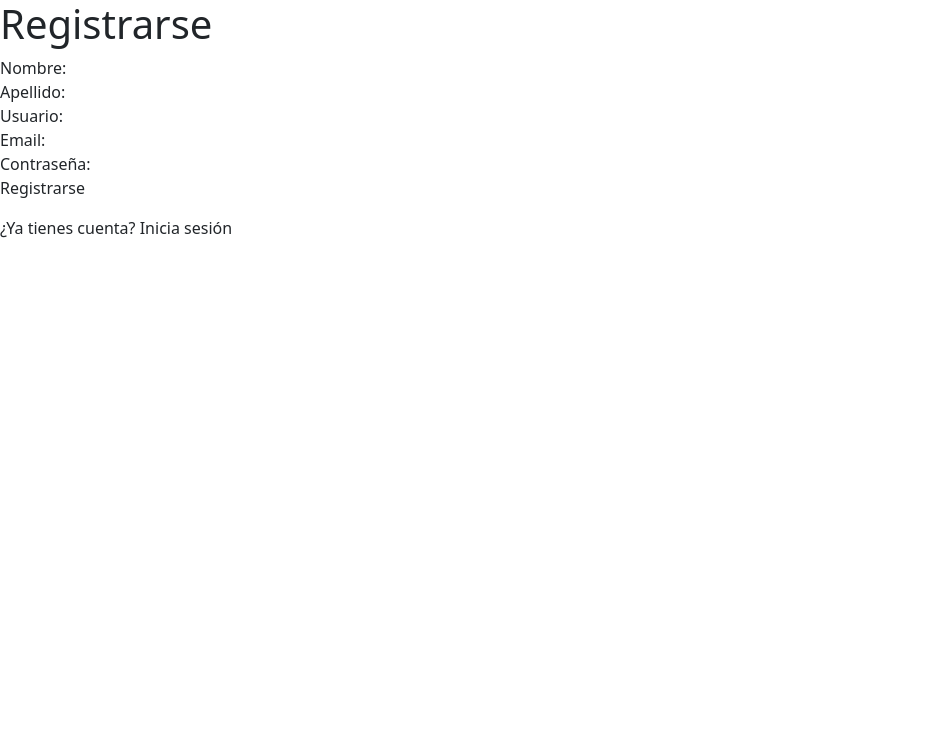
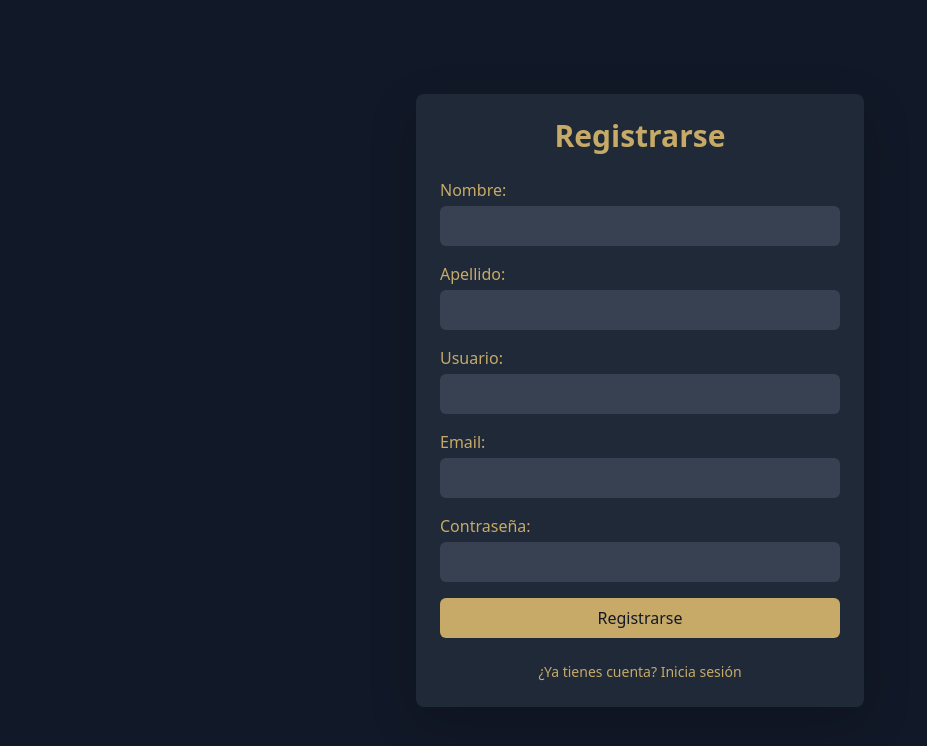
Before and after one commit to Alvaro-IGJU/navi_market_api_front, a React (Create React App) app: page /auth in a window 1280 px wide. Both pictures are taken after a click on the button "¿No tienes cuenta? Regístrate". Shown: the top 746 px of the page, without its empty margins (0-927 px from the left). Built offline with nearby package versions, Linux system fonts and the light colour scheme; no server answers.

Commit message:
Updated AuthPage

```diff
--- a/src/components/AuthPage.js
+++ b/src/components/AuthPage.js
@@ -2,6 +2,9 @@ import React, { useState, useContext } from 'react';
 import { useNavigate } from 'react-router-dom';
 import { AuthContext } from '../contexts/AuthContext';
 import api from '../api';
+import { ToastContainer, toast } from 'react-toastify';
+import 'react-toastify/dist/ReactToastify.css';
+import { motion, AnimatePresence } from 'framer-motion';
 
 const AuthPage = () => {
   const [isLogin, setIsLogin] = useState(true);
@@ -12,7 +15,6 @@ const AuthPage = () => {
     first_name: '',
     last_name: '',
   });
-  const [message, setMessage] = useState('');
   const { loginUser } = useContext(AuthContext);
   const navigate = useNavigate();
 
@@ -23,7 +25,6 @@ const AuthPage = () => {
 
   const handleSubmit = async (e) => {
     e.preventDefault();
-    setMessage('');
 
     try {
       if (isLogin) {
@@ -33,7 +34,7 @@ const AuthPage = () => {
         });
         const { tokens } = response.data;
         await loginUser(tokens);
-        setMessage('Inicio de sesión exitoso');
+        toast.success('Inicio de sesión exitoso');
         navigate('/dashboard');
       } else {
         const registerData = {
@@ -44,79 +45,110 @@ const AuthPage = () => {
           last_name: formData.last_name,
         };
         await api.post('/users/register/', registerData);
-        setMessage('Registro exitoso. Ahora puedes iniciar sesión.');
+        toast.success('Registro exitoso. Ahora puedes iniciar sesión.');
         setIsLogin(true);
       }
     } catch (error) {
       console.error(error);
-      setMessage('Error: ' + (error.response?.data?.detail || 'Algo salió mal.'));
+      toast.error(
+        'Error: ' +
+          (error.response?.data?.detail || 'Ha ocurrido un error inesperado.')
+      );
     }
   };
 
   return (
-    <div>
-      <h1>{isLogin ? 'Iniciar Sesión' : 'Registrarse'}</h1>
-      <form onSubmit={handleSubmit}>
+    <div className="bg-gray-900 min-h-screen flex items-center justify-center text-gray-100">
+      <div className="w-full max-w-md bg-gray-800 p-6 rounded-lg shadow-lg overflow-hidden relative">
+        {/* Animación de Framer Motion */}
+        <AnimatePresence mode="wait">
+          <motion.div
+            key={isLogin ? 'login' : 'register'}
+            initial={{ opacity: 0, x: 100 }} // Animación inicial
+            animate={{ opacity: 1, x: 0 }}   // Animación al estar presente
+            exit={{ opacity: 0, x: -100 }}   // Animación al salir
+            transition={{ duration: 0.6, ease: 'easeInOut' }}
+          >
+            <h1 className="text-3xl font-bold mb-6 text-center text-[#C7AA68]">
+              {isLogin ? 'Iniciar Sesión' : 'Registrarse'}
+            </h1>
+            <form onSubmit={handleSubmit} className="space-y-4">
               {!isLogin && (
                 <>
                   <div>
-              <label>Nombre:</label>
+                    <label className="block mb-1 text-[#C7AA68]">Nombre:</label>
                     <input
                       type="text"
                       name="first_name"
                       value={formData.first_name}
                       onChange={handleChange}
                       required
+                      className="w-full p-2 rounded bg-gray-700 text-gray-200 focus:outline-none focus:ring-2 focus:ring-[#C7AA68]"
                     />
                   </div>
                   <div>
-              <label>Apellido:</label>
+                    <label className="block mb-1 text-[#C7AA68]">Apellido:</label>
                     <input
                       type="text"
                       name="last_name"
                       value={formData.last_name}
                       onChange={handleChange}
                       required
+                      className="w-full p-2 rounded bg-gray-700 text-gray-200 focus:outline-none focus:ring-2 focus:ring-[#C7AA68]"
                     />
                   </div>
                   <div>
-              <label>Usuario:</label>
+                    <label className="block mb-1 text-[#C7AA68]">Usuario:</label>
                     <input
                       type="text"
                       name="username"
                       value={formData.username}
                       onChange={handleChange}
                       required
+                      className="w-full p-2 rounded bg-gray-700 text-gray-200 focus:outline-none focus:ring-2 focus:ring-[#C7AA68]"
                     />
                   </div>
                 </>
               )}
               <div>
-          <label>Email:</label>
+                <label className="block mb-1 text-[#C7AA68]">Email:</label>
                 <input
                   type="email"
                   name="email"
                   value={formData.email}
                   onChange={handleChange}
                   required
+                  className="w-full p-2 rounded bg-gray-700 text-gray-200 focus:outline-none focus:ring-2 focus:ring-[#C7AA68]"
                 />
               </div>
               <div>
-          <label>Contraseña:</label>
+                <label className="block mb-1 text-[#C7AA68]">Contraseña:</label>
                 <input
                   type="password"
                   name="password"
                   value={formData.password}
                   onChange={handleChange}
                   required
+                  className="w-full p-2 rounded bg-gray-700 text-gray-200 focus:outline-none focus:ring-2 focus:ring-[#C7AA68]"
                 />
               </div>
-        <button type="submit">{isLogin ? 'Iniciar Sesión' : 'Registrarse'}</button>
+              <button
+                type="submit"
+                className="w-full bg-[#C7AA68] text-gray-900 py-2 rounded hover:bg-[#9E8A52] transition duration-300"
+              >
+                {isLogin ? 'Iniciar Sesión' : 'Registrarse'}
+              </button>
             </form>
-      <p>{message}</p>
-      <button onClick={() => setIsLogin(!isLogin)}>
+            <button
+              onClick={() => setIsLogin(!isLogin)}
+              className="w-full mt-4 text-sm text-[#C7AA68] hover:underline focus:outline-none"
+            >
               {isLogin ? '¿No tienes cuenta? Regístrate' : '¿Ya tienes cuenta? Inicia sesión'}
             </button>
+          </motion.div>
+        </AnimatePresence>
+      </div>
+      <ToastContainer />
     </div>
   );
 };
```
Lines whose indentation alone changed are shown as unchanged.
